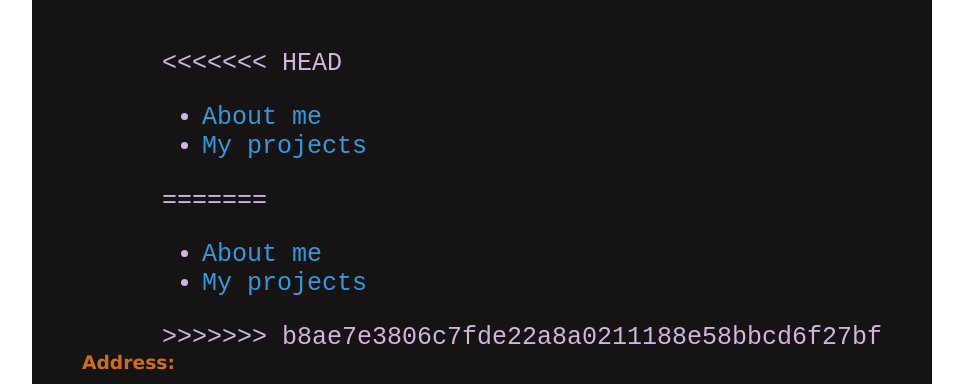
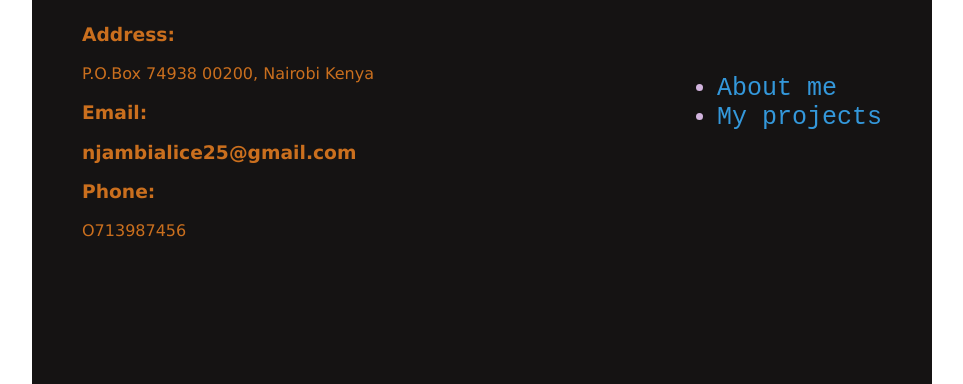
Before and after one commit to njambi25/Portfolio-landing-page, a plain HTML site: page index.html in a window 1280 px wide. Shown: the part 416-800 px from the top of the page, without its empty margins (158-1121 px from the left). Drawn offline with Linux system fonts and the light colour scheme.

Commit message:
fixed some text mistakes on indes.html

```diff
--- a/index.html
+++ b/index.html
@@ -18,18 +18,10 @@
     <h4> UI Developer|Graphics Designer</h4>
 
     <div class="column">
-
-<<<<<<< HEAD
       <ul>
         <li><a href="About-me.html">About me</a></li>
         <li><a href="projects.html">My projects</a></li>
       </ul>
-=======
-          <ul>
-            <li><a href="About-me.html">About me</a></li>
-            <li><a href="projects.html">My projects</a></li>
-          </ul>
->>>>>>> b8ae7e3806c7fde22a8a0211188e58bbcd6f27bf
 
     </div>
     <div class="contact">
```
